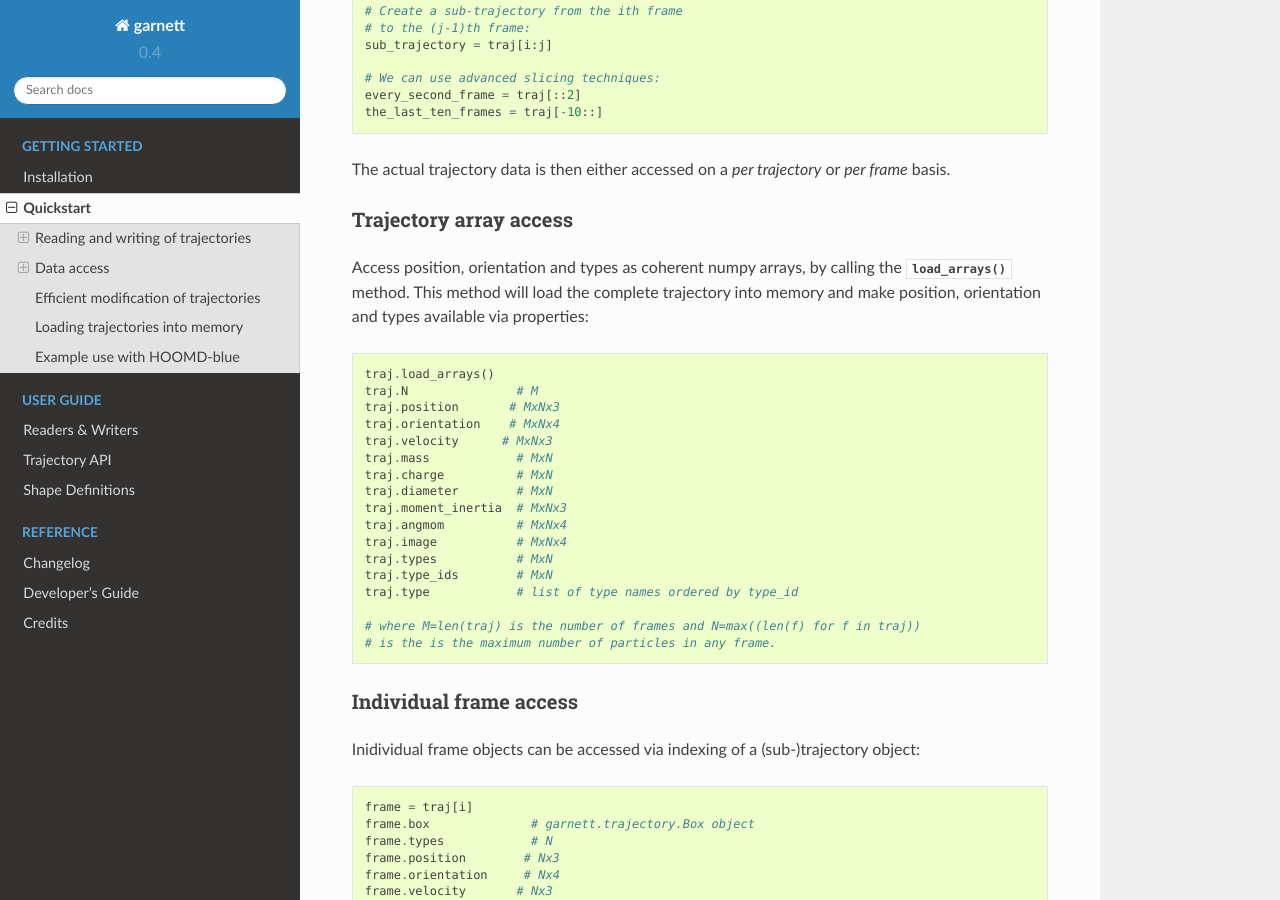
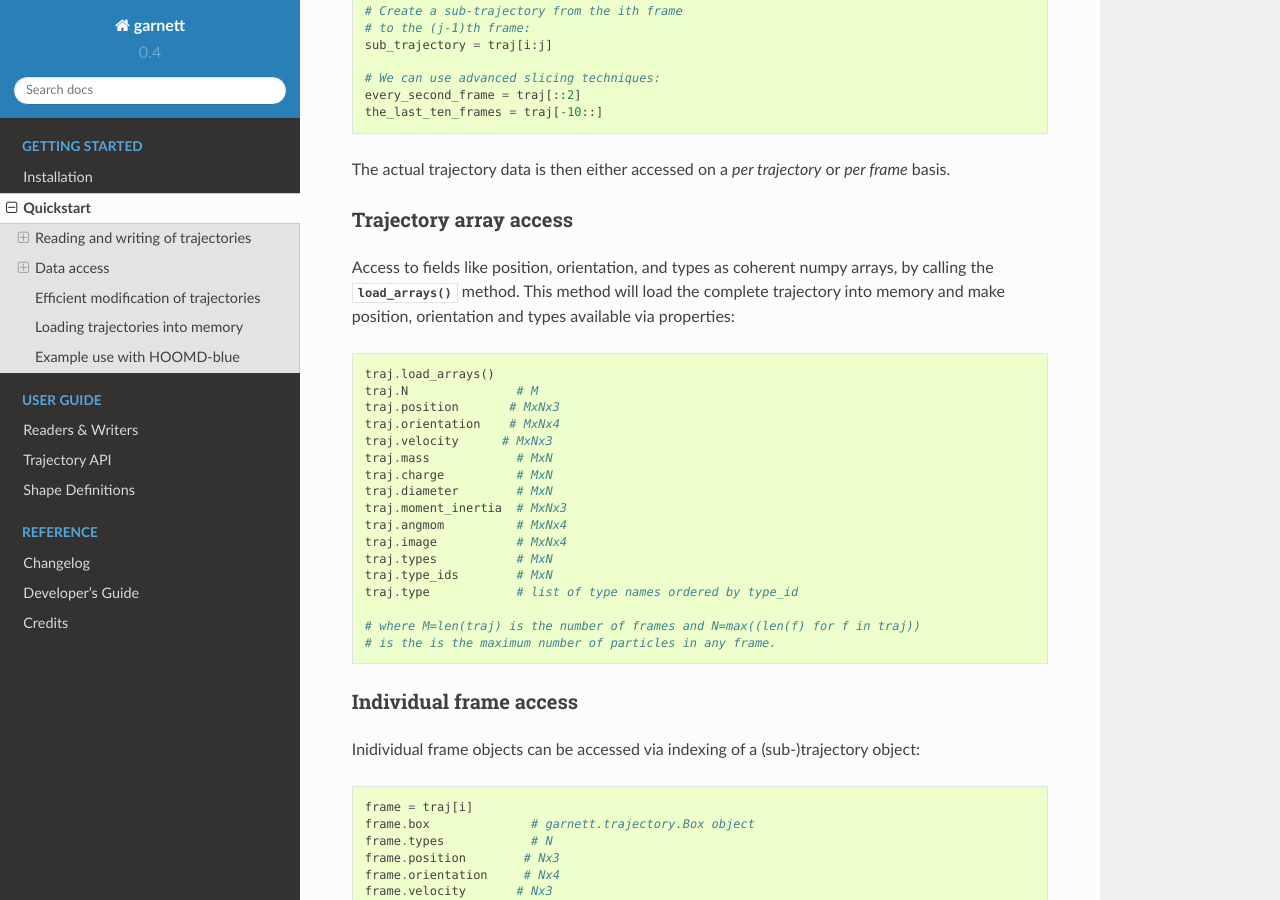
Before and after one commit to glotzerlab/garnett, a Sphinx documentation site: the page built from doc/quickstart.rst, in a window 1280 px wide and 900 px high, scrolled down 1198 px. Built offline with Sphinx 7.4.7 and the Read the Docs theme 2.0.0, drawn with Linux system fonts in a browser that asks for light colours.

```diff
--- a/doc/quickstart.rst
+++ b/doc/quickstart.rst
@@ -75,7 +75,7 @@
 Trajectory array access
 -----------------------
 
-Access position, orientation and types as coherent numpy arrays, by calling the :py:meth:`~.trajectory.Trajectory.load_arrays` method.
+Access to fields like position, orientation, and types as coherent numpy arrays, by calling the :py:meth:`~.trajectory.Trajectory.load_arrays` method.
 This method will load the complete trajectory into memory and make position, orientation and types available via properties:
 
 .. code-block:: python
```
